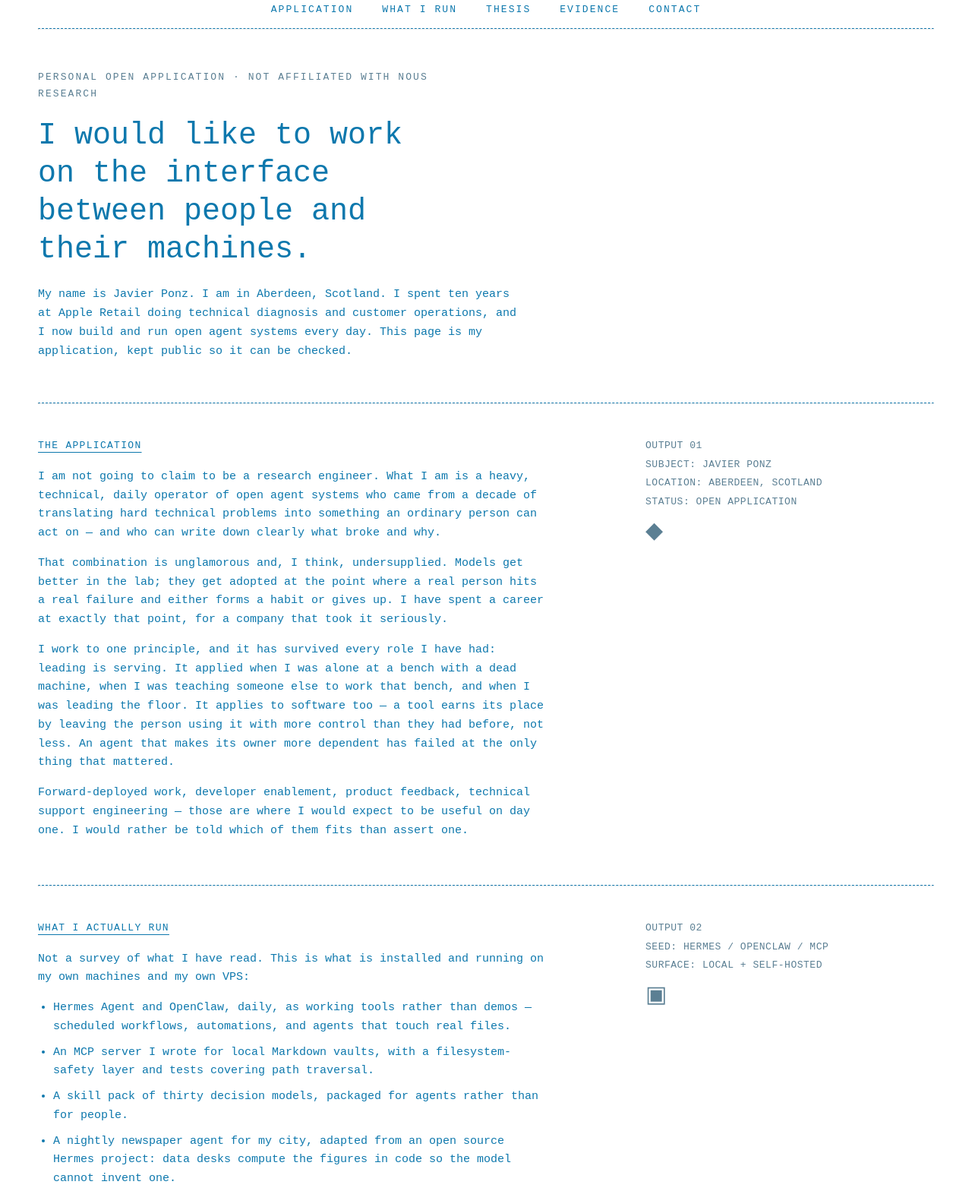
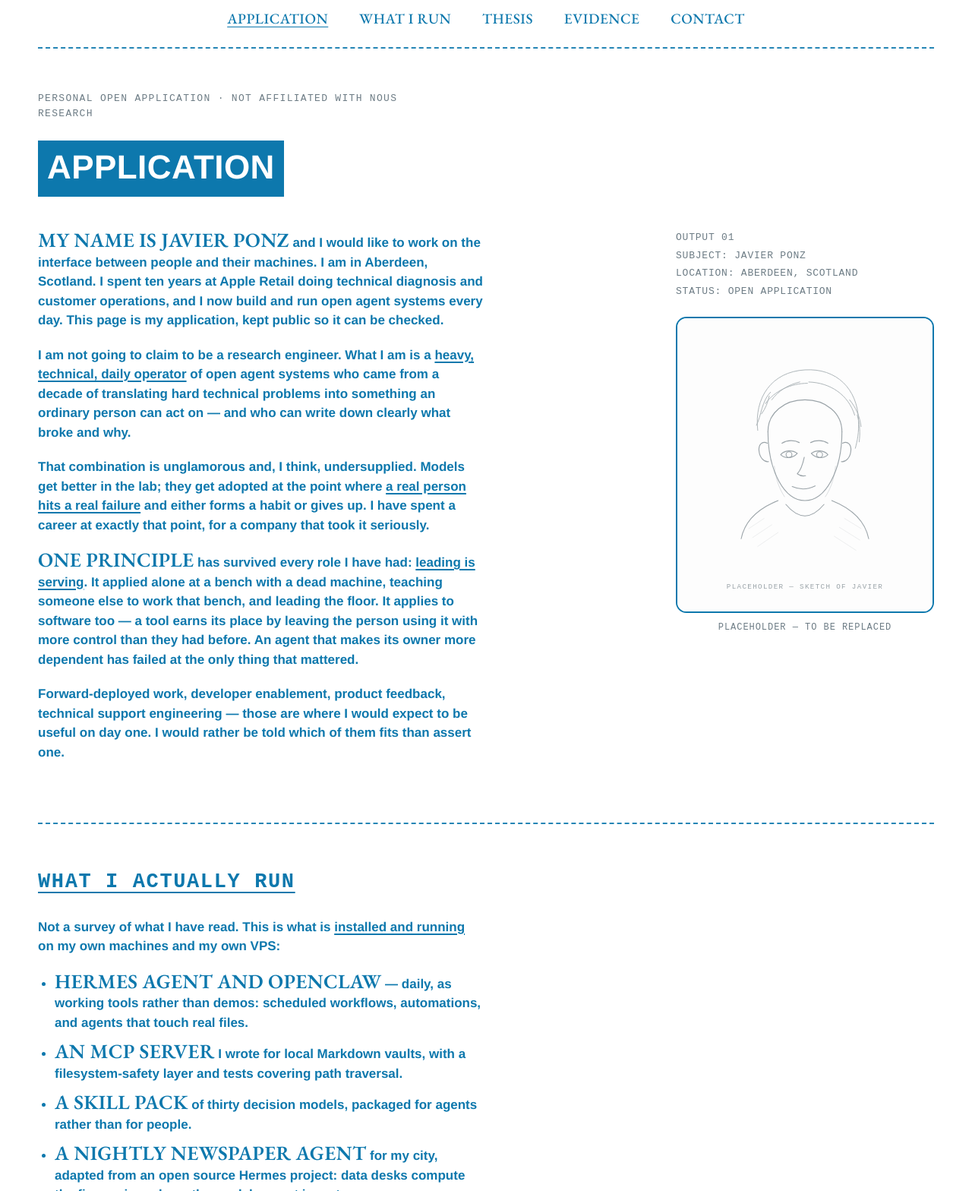
Before and after one commit to ponzgpt/nousresearch-application, a plain HTML site: page index.html in a window 1280 px wide. Shown: the part 20-1588 px from the top of the page at 76% size. Drawn offline with nearby package versions, Linux system fonts and the light colour scheme.

Commit message:
design: rebuild the page in Nous's actual type system
The first pass used thin Courier for body copy, which is the readability
problem: light weight, low-contrast blue on white, small size. Nous's own
pages use Courier only as an accent — the body is set in Helvetica bold.

Adopt their system properly:
- Body in Helvetica bold, larger, so the blue holds contrast on white.
- Serif (EB Garamond, standing in for Mondwest) for the nav and for
  lead-ins, matching their "OUR MISSION is to..." construction.
- Courier reserved for accent headings, metadata and labels, as in
  their "OPEN ROLES".
- Inverted solid-blue heading block, matching their "CAREERS".
- 2px dashed rules between sections.
- Underlined key phrases, as they do in the careers copy.
- Sketch portrait in a rounded frame in the right column — currently a
  pencil-style SVG placeholder to be replaced with a sketch of Javier.

Co-Authored-By: Claude Opus 5 <noreply@anthropic.com>
Claude-Session: https://claude.ai/code/session_0181aHcS3LPiwZEScPqzgubZ

```diff
--- a/index.html
+++ b/index.html
@@ -10,53 +10,108 @@
 <meta property="og:description" content="What I run, what I have shipped, and why open, malleable agent systems are the interface I want to work on." />
 <meta property="og:type" content="website" />
 <meta property="og:url" content="https://nousresearch.technoir.cloud/" />
+<link rel="preconnect" href="https://fonts.googleapis.com" />
+<link rel="preconnect" href="https://fonts.gstatic.com" crossorigin />
+<link href="https://fonts.googleapis.com/css2?family=EB+Garamond:wght@400;500;600&display=swap" rel="stylesheet" />
 <style>
   :root{
     --ink:#0d78ad;
     --paper:#ffffff;
-    --muted:#5b7f93;
-    --rule:#0d78ad;
+    --grey:#6d7c85;
     --max:1180px;
+    /* Display serif — stands in for Nous's Mondwest */
+    --serif:"EB Garamond",Georgia,"Times New Roman",serif;
+    /* Body — Helvetica, as in the Nous brand book */
+    --sans:"Helvetica Neue",Helvetica,Arial,sans-serif;
+    --mono:"Courier New",Courier,monospace;
   }
   *{box-sizing:border-box}
-  html{background:var(--paper);color:var(--ink)}
-  body{
-    margin:0;
-    font-family:"Courier New",Courier,monospace;
-    font-size:15px;
-    line-height:1.65;
-  }
+  html{background:var(--paper);color:var(--ink);-webkit-font-smoothing:antialiased}
+  body{margin:0;font-family:var(--sans);font-weight:700;font-size:17px;line-height:1.5}
   .shell{width:min(calc(100% - 48px),var(--max));margin:0 auto}
   a{color:var(--ink)}
-  a:hover{background:var(--ink);color:var(--paper)}
 
-  nav{padding:22px 0 14px;text-align:center;font-size:13px;letter-spacing:.16em}
-  nav a{margin:0 14px;text-decoration:none;text-transform:uppercase}
-  nav a:hover{text-decoration:underline;background:none;color:var(--ink)}
+  /* ---- nav: serif, letterspaced, centered ---- */
+  nav{padding:26px 0 18px;text-align:center}
+  nav a{
+    font-family:var(--serif);
+    font-weight:500;
+    font-size:19px;
+    letter-spacing:.03em;
+    text-transform:uppercase;
+    text-decoration:none;
+    margin:0 18px;
+    display:inline-block;
+    line-height:2;
+  }
+  nav a:hover,nav a[aria-current]{text-decoration:underline;text-underline-offset:4px}
 
-  .rule{border-top:1px dashed var(--rule);margin:0}
+  .rule{border:0;border-top:2px dashed var(--ink);margin:0;opacity:.9}
 
-  section{display:grid;grid-template-columns:1fr 380px;gap:60px;padding:44px 0}
-  .label{font-size:13px;letter-spacing:.1em;text-transform:uppercase;text-decoration:underline;text-underline-offset:5px;margin:0 0 18px;font-weight:400}
-  p{margin:0 0 15px;max-width:74ch}
-  .meta{font-size:13px;color:var(--muted);letter-spacing:.04em}
-  .meta div{margin-bottom:3px}
-  .glyph{font-size:30px;margin-top:14px;line-height:1}
+  /* ---- inverted section heading, like their CAREERS block ---- */
+  .block{
+    display:inline-block;
+    background:var(--ink);
+    color:var(--paper);
+    font-family:var(--sans);
+    font-weight:700;
+    font-size:clamp(28px,4vw,44px);
+    letter-spacing:.01em;
+    padding:2px 12px 6px;
+    margin:0;
+  }
 
-  .lede{padding:52px 0 40px}
-  .lede h1{font-size:clamp(26px,3.4vw,40px);font-weight:400;line-height:1.25;margin:0 0 22px;max-width:22ch}
-  .lede .sub{max-width:70ch;color:var(--ink)}
-  .kicker{font-size:13px;letter-spacing:.16em;text-transform:uppercase;color:var(--muted);margin:0 0 20px}
+  section{padding:56px 0 60px}
+  .cols{display:grid;grid-template-columns:1fr 340px;gap:64px;align-items:start}
 
-  ul{margin:0 0 15px;padding-left:20px;max-width:74ch}
-  li{margin-bottom:9px}
+  /* ---- serif lead-in, like OUR MISSION / NOUS RESEARCH ---- */
+  .lead-in{
+    font-family:var(--serif);
+    font-weight:600;
+    font-size:1.55em;
+    letter-spacing:.01em;
+    text-transform:uppercase;
+    line-height:1;
+  }
 
-  .notice{border:1px dashed var(--rule);padding:20px 22px;max-width:74ch;color:var(--muted)}
-  footer{padding:34px 0 60px;font-size:13px;color:var(--muted);text-align:center}
+  p{margin:0 0 20px;max-width:62ch}
+  .u{text-decoration:underline;text-underline-offset:3px;text-decoration-thickness:2px}
 
-  @media (max-width:860px){
-    section{grid-template-columns:1fr;gap:22px;padding:34px 0}
-    .meta{order:-1}
+  ul{margin:0 0 20px;padding-left:22px;max-width:62ch}
+  li{margin-bottom:12px}
+
+  /* ---- courier accent heading, like OPEN ROLES ---- */
+  .mono-head{
+    font-family:var(--mono);
+    font-weight:700;
+    font-size:clamp(20px,2.4vw,27px);
+    letter-spacing:.06em;
+    text-transform:uppercase;
+    text-decoration:underline;
+    text-underline-offset:6px;
+    text-decoration-thickness:2px;
+    margin:0 0 26px;
+  }
+
+  .portrait{border:2px solid var(--ink);border-radius:14px;overflow:hidden;background:#fff}
+  .portrait img{display:block;width:100%;height:auto}
+  .portrait-cap{font-family:var(--mono);font-weight:400;font-size:12px;letter-spacing:.08em;color:var(--grey);text-transform:uppercase;margin-top:10px;text-align:center}
+
+  .meta{font-family:var(--mono);font-weight:400;font-size:13px;letter-spacing:.06em;color:var(--grey);text-transform:uppercase;margin-bottom:24px}
+  .meta div{margin-bottom:4px}
+
+  .kicker{font-family:var(--mono);font-weight:400;font-size:13px;letter-spacing:.1em;text-transform:uppercase;color:var(--grey);margin:0 0 26px}
+
+  .notice{border:2px dashed var(--ink);padding:22px 24px;max-width:62ch;font-weight:500;font-size:15px;line-height:1.55}
+
+  footer{padding:34px 0 64px;font-family:var(--mono);font-weight:400;font-size:13px;letter-spacing:.06em;color:var(--grey);text-align:center;text-transform:uppercase}
+  footer a{color:var(--grey)}
+
+  @media (max-width:900px){
+    .cols{grid-template-columns:1fr;gap:36px}
+    .portrait{max-width:320px}
+    nav a{margin:0 10px;font-size:16px}
+    section{padding:40px 0 44px}
   }
 </style>
 </head>
@@ -64,111 +119,101 @@
 <div class="shell">
 
   <nav>
-    <a href="#application">Application</a>
-    <a href="#running">What I run</a>
+    <a href="#application" aria-current="true">Application</a>
+    <a href="#running">What I Run</a>
     <a href="#thesis">Thesis</a>
     <a href="#evidence">Evidence</a>
     <a href="#contact">Contact</a>
   </nav>
   <hr class="rule" />
 
-  <div class="lede">
+  <section id="application">
     <p class="kicker">Personal open application · not affiliated with Nous Research</p>
-    <h1>I would like to work on the interface between people and their machines.</h1>
-    <p class="sub">My name is Javier Ponz. I am in Aberdeen, Scotland. I spent ten years at Apple Retail doing technical diagnosis and customer operations, and I now build and run open agent systems every day. This page is my application, kept public so it can be checked.</p>
-  </div>
-  <hr class="rule" />
+    <h1 class="block">APPLICATION</h1>
+    <div class="cols" style="margin-top:44px">
+      <div>
+        <p><span class="lead-in">My name is Javier Ponz</span> and I would like to work on the interface between people and their machines. I am in Aberdeen, Scotland. I spent ten years at Apple Retail doing technical diagnosis and customer operations, and I now build and run open agent systems every day. This page is my application, kept public so it can be checked.</p>
 
-  <section id="application">
-    <div>
-      <h2 class="label">The application</h2>
-      <p>I am not going to claim to be a research engineer. What I am is a heavy, technical, daily operator of open agent systems who came from a decade of translating hard technical problems into something an ordinary person can act on — and who can write down clearly what broke and why.</p>
-      <p>That combination is unglamorous and, I think, undersupplied. Models get better in the lab; they get adopted at the point where a real person hits a real failure and either forms a habit or gives up. I have spent a career at exactly that point, for a company that took it seriously.</p>
-      <p>I work to one principle, and it has survived every role I have had: leading is serving. It applied when I was alone at a bench with a dead machine, when I was teaching someone else to work that bench, and when I was leading the floor. It applies to software too — a tool earns its place by leaving the person using it with more control than they had before, not less. An agent that makes its owner more dependent has failed at the only thing that mattered.</p>
+        <p>I am not going to claim to be a research engineer. What I am is a <span class="u">heavy, technical, daily operator</span> of open agent systems who came from a decade of translating hard technical problems into something an ordinary person can act on — and who can write down clearly what broke and why.</p>
+
+        <p>That combination is unglamorous and, I think, undersupplied. Models get better in the lab; they get adopted at the point where <span class="u">a real person hits a real failure</span> and either forms a habit or gives up. I have spent a career at exactly that point, for a company that took it seriously.</p>
+
+        <p><span class="lead-in">One principle</span> has survived every role I have had: <span class="u">leading is serving</span>. It applied alone at a bench with a dead machine, teaching someone else to work that bench, and leading the floor. It applies to software too — a tool earns its place by leaving the person using it with more control than they had before. An agent that makes its owner more dependent has failed at the only thing that mattered.</p>
+
         <p>Forward-deployed work, developer enablement, product feedback, technical support engineering — those are where I would expect to be useful on day one. I would rather be told which of them fits than assert one.</p>
       </div>
-    <aside class="meta">
-      <div>OUTPUT 01</div>
-      <div>SUBJECT: JAVIER PONZ</div>
-      <div>LOCATION: ABERDEEN, SCOTLAND</div>
-      <div>STATUS: OPEN APPLICATION</div>
-      <div class="glyph">◆</div>
-    </aside>
+      <div>
+        <div class="meta">
+          <div>Output 01</div>
+          <div>Subject: Javier Ponz</div>
+          <div>Location: Aberdeen, Scotland</div>
+          <div>Status: Open application</div>
+        </div>
+        <div class="portrait">
+          <img src="/portrait-placeholder.svg" alt="Pencil-sketch portrait placeholder of Javier Ponz" width="400" height="460" />
+        </div>
+        <p class="portrait-cap">Placeholder — to be replaced</p>
+      </div>
+    </div>
   </section>
   <hr class="rule" />
 
   <section id="running">
-    <div>
-      <h2 class="label">What I actually run</h2>
-      <p>Not a survey of what I have read. This is what is installed and running on my own machines and my own VPS:</p>
+    <h2 class="mono-head">What I actually run</h2>
+    <p>Not a survey of what I have read. This is what is <span class="u">installed and running</span> on my own machines and my own VPS:</p>
     <ul>
-        <li>Hermes Agent and OpenClaw, daily, as working tools rather than demos — scheduled workflows, automations, and agents that touch real files.</li>
-        <li>An MCP server I wrote for local Markdown vaults, with a filesystem-safety layer and tests covering path traversal.</li>
-        <li>A skill pack of thirty decision models, packaged for agents rather than for people.</li>
-        <li>A nightly newspaper agent for my city, adapted from an open source Hermes project: data desks compute the figures in code so the model cannot invent one.</li>
-        <li>Docker, Traefik and nginx on a VPS I administer, with immutable image tags and a rollback path.</li>
+      <li><span class="lead-in">Hermes Agent and OpenClaw</span> — daily, as working tools rather than demos: scheduled workflows, automations, and agents that touch real files.</li>
+      <li><span class="lead-in">An MCP server</span> I wrote for local Markdown vaults, with a filesystem-safety layer and tests covering path traversal.</li>
+      <li><span class="lead-in">A skill pack</span> of thirty decision models, packaged for agents rather than for people.</li>
+      <li><span class="lead-in">A nightly newspaper agent</span> for my city, adapted from an open source Hermes project: data desks compute the figures in code so the model cannot invent one.</li>
+      <li><span class="lead-in">Docker, Traefik and nginx</span> on a VPS I administer, with immutable image tags and a rollback path.</li>
     </ul>
-      <p>I break these regularly, and the failure traces are the part I find most interesting.</p>
-    </div>
-    <aside class="meta">
-      <div>OUTPUT 02</div>
-      <div>SEED: HERMES / OPENCLAW / MCP</div>
-      <div>SURFACE: LOCAL + SELF-HOSTED</div>
-      <div class="glyph">▣</div>
-    </aside>
+    <p>I break these regularly, and <span class="u">the failure traces are the part I find most interesting</span>.</p>
   </section>
   <hr class="rule" />
 
   <section id="thesis">
+    <h2 class="mono-head">The thesis I am betting on</h2>
+    <div class="cols">
       <div>
-      <h2 class="label">The thesis I am betting on</h2>
-      <p>The interesting frontier right now is not a larger model. It is the operating system becoming malleable enough for an agent to inhabit it.</p>
+        <p><span class="lead-in">The frontier</span> right now is not a larger model. It is the operating system becoming <span class="u">malleable enough for an agent to inhabit it</span>.</p>
+
         <p>Two things point the same way. Hermes and MCP make an agent's capabilities into small, inspectable primitives — a tool, a skill, a file, a permission — instead of a sealed product. Omarchy, from the other direction, makes the desktop itself something you alter by editing plain files, and says out loud that it is an OS for the age of agents.</p>
-      <p>Converge those and you get the thing I actually want: a computer that is proactive and shapeable by its owner, where the agent is not an assistant bolted onto a locked appliance but a first-class citizen of a system whose primitives are open, legible, and yours. Closed, unmodifiable machines cannot get there — the interface has to be editable by the person living in it.</p>
-      <p>That is the same standard I hold people-work to, aimed at a machine: does the person end up with more agency, or less? Open weights and open primitives are what keep that answer the owner's to give — which is the practical reason I care about the position Nous has taken, beyond agreeing with it.</p>
+
+        <p>Converge those and you get the thing I actually want: a computer that is <span class="u">proactive and shapeable by its owner</span>, where the agent is not an assistant bolted onto a locked appliance but a first-class citizen of a system whose primitives are open, legible, and yours. Closed, unmodifiable machines cannot get there — the interface has to be editable by the person living in it.</p>
+
+        <p>That is the same standard I hold people-work to, aimed at a machine: does the person end up with more agency, or less? <span class="u">Open weights and open primitives</span> are what keep that answer the owner's to give — which is the practical reason I care about the position Nous has taken, beyond agreeing with it.</p>
       </div>
-    <aside class="meta">
-      <div>OUTPUT 03</div>
-      <div>SEED: MALLEABLE OS / AGENT PRIMITIVES</div>
-      <div>HORIZON: SHORT</div>
-      <div class="glyph">◈</div>
-    </aside>
+      <div>
+        <div class="meta">
+          <div>Output 03</div>
+          <div>Seed: malleable OS</div>
+          <div>Seed: agent primitives</div>
+          <div>Horizon: short</div>
+        </div>
+      </div>
+    </div>
   </section>
   <hr class="rule" />
 
   <section id="evidence">
-    <div>
-      <h2 class="label">Evidence</h2>
-      <p>Everything I have claimed here has source code or a running URL behind it.</p>
+    <h2 class="mono-head">Evidence</h2>
+    <p>Everything claimed here has source code or a running URL behind it.</p>
     <ul>
-        <li><a href="https://memento.technoir.cloud/">memento.technoir.cloud</a> — a small web app of mine, in production, deployed by me.</li>
-        <li><a href="https://github.com/ponzgpt/hermes-pkm-toolkit">hermes-pkm-toolkit</a> — MCP tools and agent skills for local Markdown vaults.</li>
-        <li><a href="https://github.com/ponzgpt/mental-models-toolkit">mental-models-toolkit</a> — thirty machine-readable decision models.</li>
-        <li><a href="https://github.com/ponzgpt/aberdeen-daily">aberdeen-daily</a> — a nightly local paper agent, forked and adapted.</li>
-        <li><a href="https://javierponz.technoir.cloud/">javierponz.technoir.cloud</a> — the general portfolio, CV and a case study.</li>
+      <li><a class="u" href="https://memento.technoir.cloud/">memento.technoir.cloud</a> — a small web app of mine, in production, deployed by me.</li>
+      <li><a class="u" href="https://github.com/ponzgpt/hermes-pkm-toolkit">hermes-pkm-toolkit</a> — MCP tools and agent skills for local Markdown vaults.</li>
+      <li><a class="u" href="https://github.com/ponzgpt/mental-models-toolkit">mental-models-toolkit</a> — thirty machine-readable decision models.</li>
+      <li><a class="u" href="https://github.com/ponzgpt/aberdeen-daily">aberdeen-daily</a> — a nightly local paper agent, forked and adapted.</li>
+      <li><a class="u" href="https://javierponz.technoir.cloud/">javierponz.technoir.cloud</a> — the general portfolio, CV and a case study.</li>
     </ul>
-    </div>
-    <aside class="meta">
-      <div>OUTPUT 04</div>
-      <div>SEED: PUBLIC REPOSITORIES</div>
-      <div>VERIFIABLE: YES</div>
-      <div class="glyph">◉</div>
-    </aside>
   </section>
   <hr class="rule" />
 
   <section id="contact">
-    <div>
-      <h2 class="label">Contact</h2>
-      <p>The most useful thing you could tell me is which of these directions is worth pursuing, and what I would need to close the gap.</p>
-      <p><a href="mailto:nerion89@gmail.com?subject=Nous%20—%20open%20application">nerion89@gmail.com</a> · <a href="https://github.com/ponzgpt">github.com/ponzgpt</a> · <a href="https://www.linkedin.com/in/javierponz">LinkedIn</a></p>
+    <h2 class="mono-head">Contact</h2>
+    <p>The most useful thing you could tell me is <span class="u">which of these directions is worth pursuing</span>, and what I would need to close the gap.</p>
+    <p><a class="u" href="mailto:nerion89@gmail.com?subject=Nous%20—%20open%20application">nerion89@gmail.com</a> · <a class="u" href="https://github.com/ponzgpt">github.com/ponzgpt</a> · <a class="u" href="https://www.linkedin.com/in/javierponz">LinkedIn</a></p>
     <p class="notice">This is a personal application published on my own domain. I am not affiliated with, employed by, sponsored by or speaking for Nous Research, and nothing here is an official Nous page. Their careers page is at <a href="https://nousresearch.com/careers">nousresearch.com/careers</a>.</p>
-    </div>
-    <aside class="meta">
-      <div>OUTPUT 05</div>
-      <div>SEED: OPEN TO CORRECTION</div>
-      <div class="glyph">✳</div>
-    </aside>
   </section>
   <hr class="rule" />
 
```
Also changed, not shown: portrait-placeholder.svg (added), 1 other file. Lines whose indentation alone changed are shown as unchanged.
